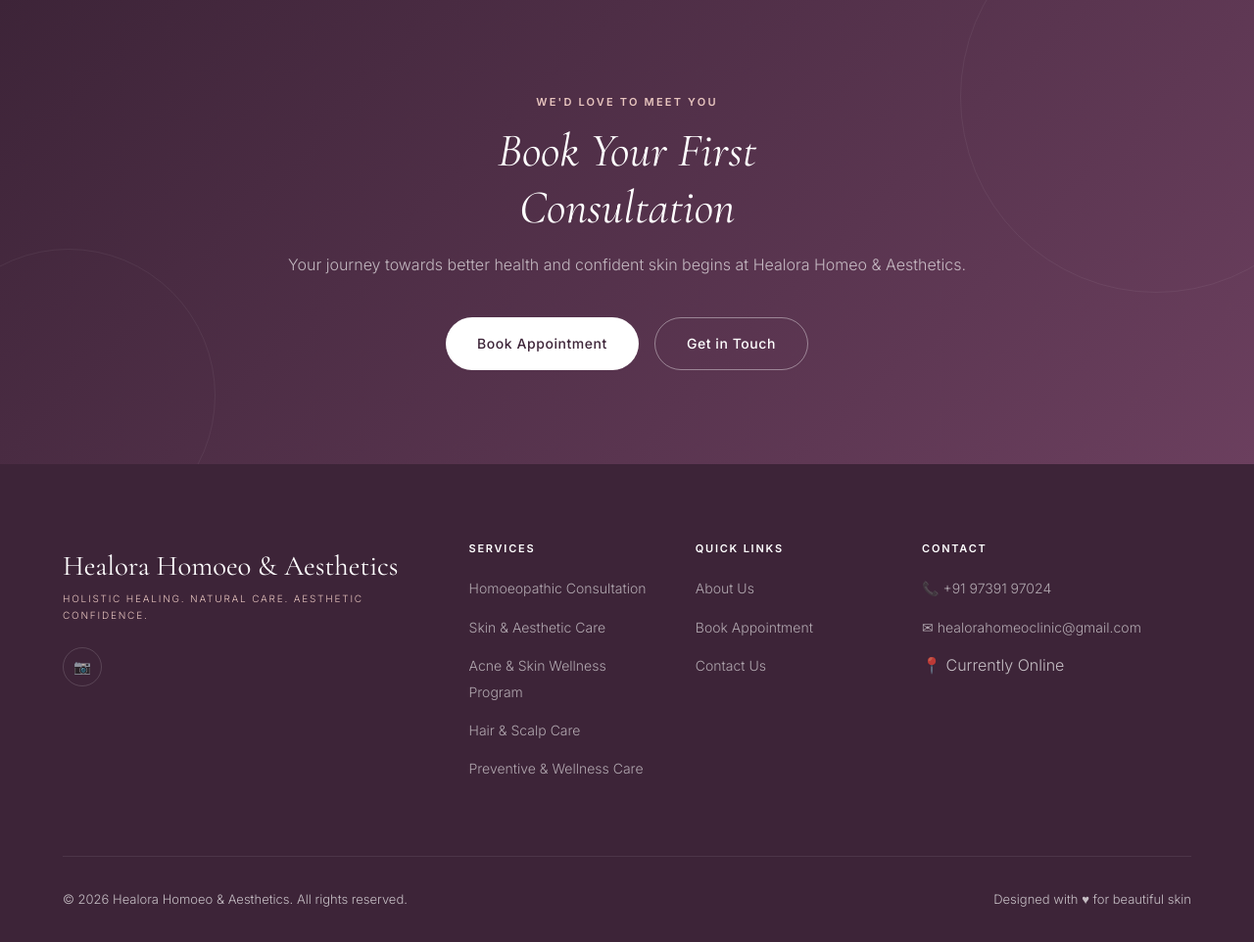
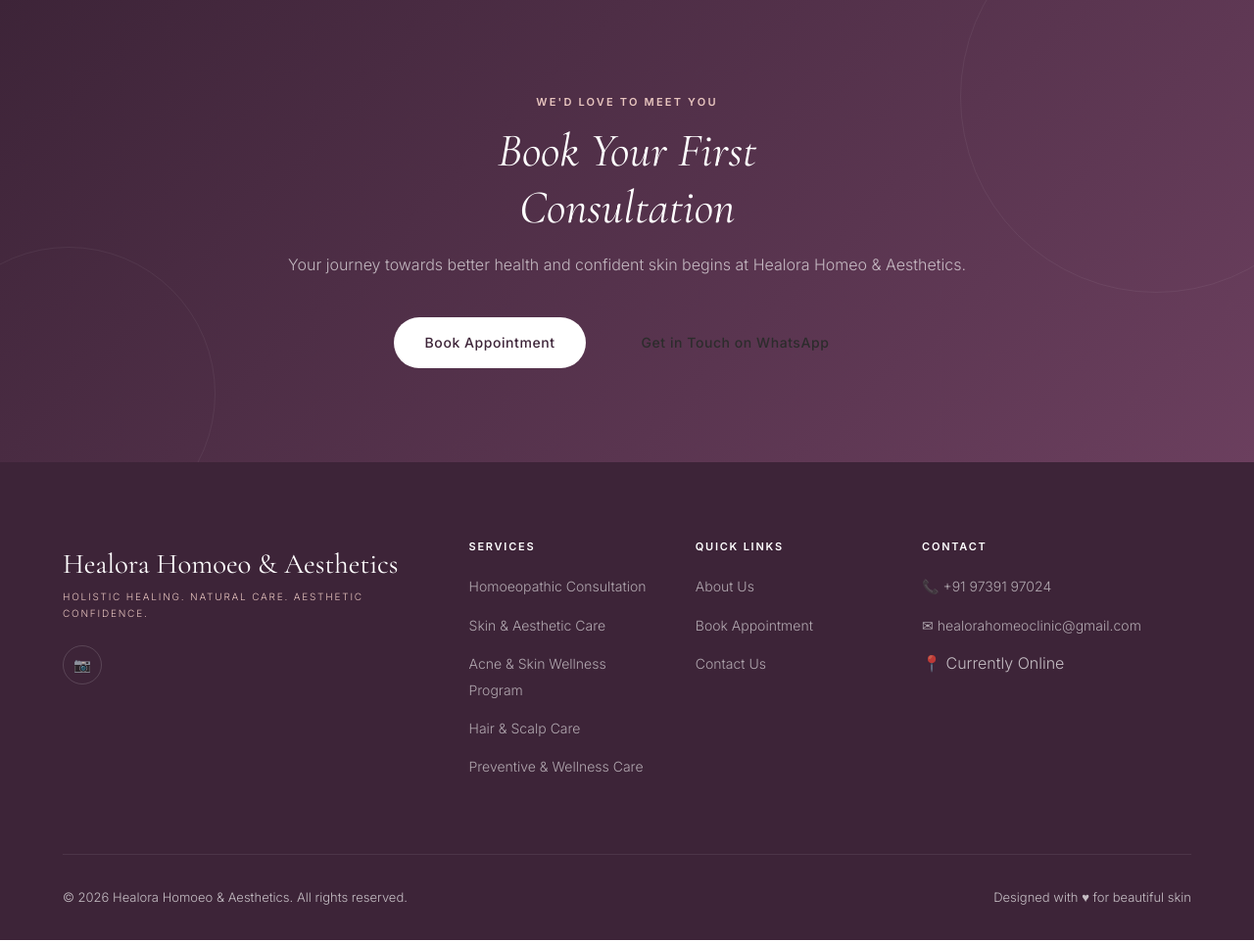
Before and after one commit to sajidhamoideen0/healora, a Django app: page /about/ in a window 1280 px wide. Shown: the part 2242-3204 px from the top of the page at 98% size. Run offline with Django 4.2, Linux system fonts and the light colour scheme; data that the repository does not hold is empty.

Commit message:
Get in Touch to WhatsApp

```diff
--- a/clinic/templates/clinic/about.html
+++ b/clinic/templates/clinic/about.html
@@ -135,7 +135,9 @@
     <p>Your journey towards better health and confident skin begins at Healora Homeo & Aesthetics.</p>
     <div class="cta-actions">
       <a href="{% url 'book_appointment' %}" class="btn btn-white">Book Appointment</a>
-      <a href="{% url 'contact' %}" class="btn btn-outline" style="border-color:rgba(255,255,255,0.4);color:#fff;">Get in Touch</a>
+      <a href="https://wa.me/919739197024" target="_blank" class="btn">
+        <i class="fab fa-whatsapp"></i> Get in Touch on WhatsApp
+      </a>
     </div>
   </div>
 </section>
```
